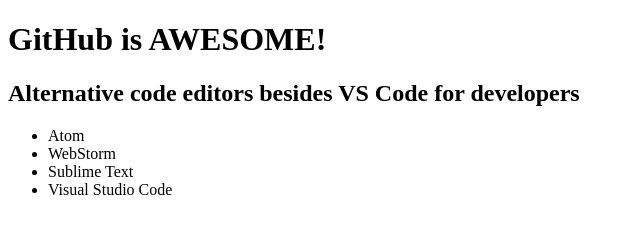
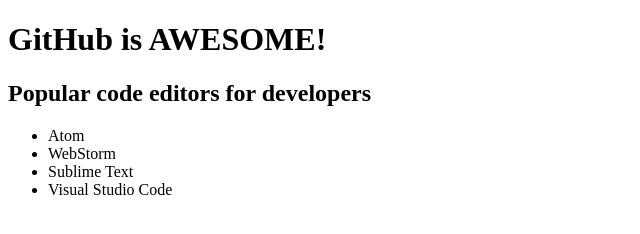
Before and after one commit to PhucDong/testing-github, a plain HTML site: page index.html in a window 1280 px wide. Shown: the whole page, without its empty margins (0-640 px from the left). Drawn offline with Linux system fonts and the light colour scheme.

Commit message:
Updating the list title

```diff
--- a/index.html
+++ b/index.html
@@ -12,7 +12,7 @@
 <body>
     <h1>GitHub is AWESOME!</h1>
 
-    <h2>Alternative code editors besides VS Code for developers</h2>
+    <h2>Popular code editors for developers</h2>
     <ul>
         <li>Atom</li>
         <li>WebStorm</li>
```
